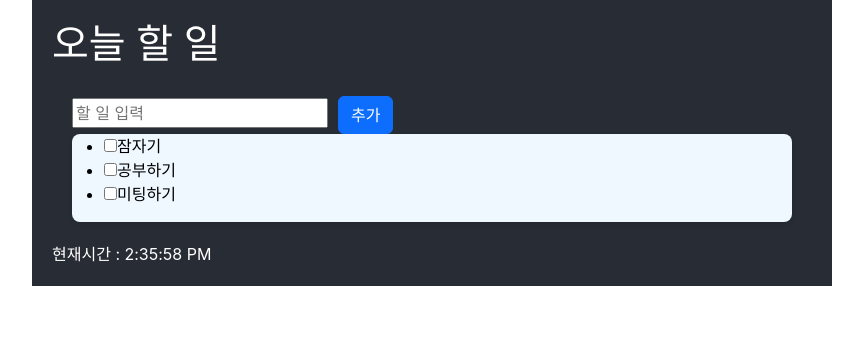
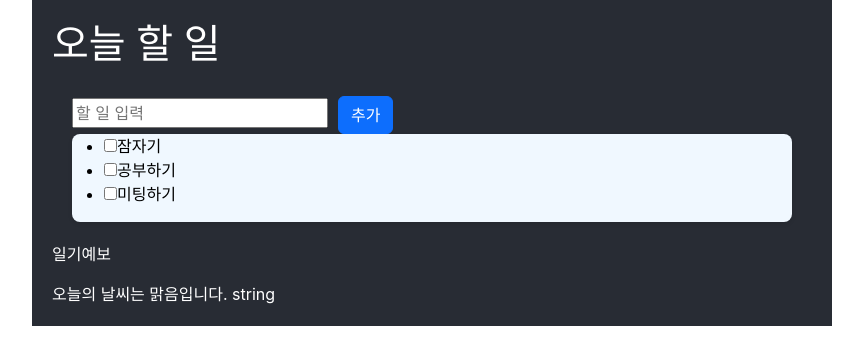
Before and after one commit to ajwlukas/todolist, a React (Create React App) app: page / in a window 1280 px wide. Shown: the top 364 px of the page, without its empty margins (208-1071 px from the left). Built offline with nearby package versions, Linux system fonts and the light colour scheme.

Commit message:
simple prop example with weather

```diff
--- a/src/App.css
+++ b/src/App.css
@@ -1,4 +1,16 @@
 /*App.css*/
+.del-button{
+  color:white;
+  background-color: #ff0000;
+  border:1px solid white;
+  border-radius: 5px;
+  margin : 10px 20px;
+  padding : 10px 20px;
+  font-size: 16px;
+  font-weight: bold;
+  text-align: center;
+}
+
 .board {
   background-color: aliceblue;
   border-radius: 8px;
--- a/src/App.tsx
+++ b/src/App.tsx
@@ -8,6 +8,7 @@ import TodoList from "./todolist";
 import MapTest from "./MapTest";
 import Timer from "./Timer";
 import Clock from "./Timer";
+import MyWeather from "./MyWeather";
 
 function App() {
   let name : string  = "토끼";
@@ -17,7 +18,8 @@ function App() {
       <div className="container">
         {/* 주석문을 작성합니다 */}
         <TodoList/>
-        <Clock/>
+        {/* <Clock/> */}
+        <MyWeather weather="맑음" test="string"> 일기예보</MyWeather>
       </div>
   );
 
--- /dev/null
+++ b/src/MyWeather.tsx
@@ -0,0 +1,35 @@
+import React, { Component } from "react";
+
+interface MyProps{
+    weather : string;
+    children : React.ReactNode;
+    test : string;
+}
+
+// const MyWeather : React.FC<MyProps>  = ({children, weather, test})=>{
+
+//     return (
+//         <div>
+//             {children}<p></p>
+//             오늘의 날씨는 {weather}입니다. {test}
+//         </div>
+//     )
+// }
+
+//클래스형
+class MyWeather extends Component<MyProps>
+{
+
+    render(){
+        const {children, weather, test} = this.props;
+
+        return (
+            <div>
+                {children}<p></p>
+                오늘의 날씨는 {weather}입니다. {test}
+            </div>
+        )
+    }
+
+}
+export default MyWeather;
```
